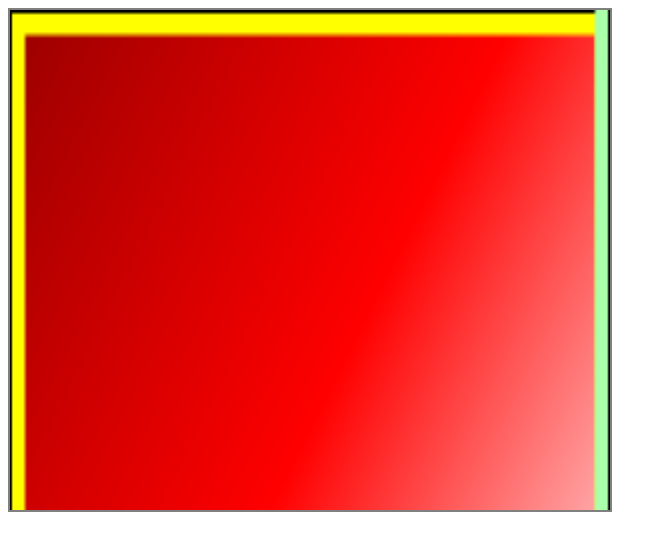
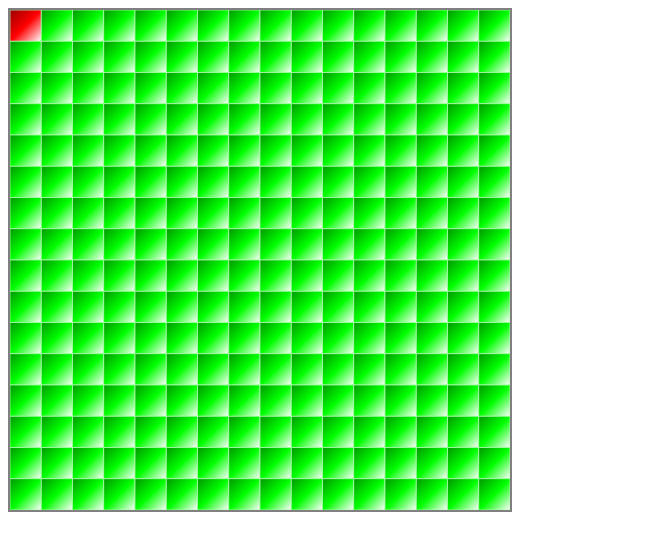
Before and after one commit to isvichkar/snake, a plain HTML site: page View/Test/GridDrawTest.html in a window 1280 px wide. Shown: the whole page, without its empty margins (0-667 px from the left). Drawn offline with Linux system fonts and the light colour scheme.

Commit message:
Drawing improvement

```diff
--- a/View/Render/GridDraw.js
+++ b/View/Render/GridDraw.js
@@ -5,19 +5,19 @@
     skinProvider = window.snakeNS.skinProvider,
     SquareType = window.snakeNS.squareType;
 
-  window.snakeNS.MainGrid.prototype.drawSnake = function (ctx, snake) {
+  window.snakeNS.MainGrid.prototype.drawSnake = function (ctx, snake, width, height) {
     var xIndex, yIndex,
-      dx = ctx.canvas.scrollWidth / this.xCount,
-      dy = ctx.canvas.scrollHeight / this.yCount,
+      dx = width / this.xCount,
+      dy = height / this.yCount,
       squareType;
 
     ctx.save();
 
     for (xIndex = 0; xIndex < this.xCount; xIndex++) {
-      ctx.save();
       if (xIndex > 0) {
         ctx.translate(dx, 0);
       }
+      ctx.save();
       for (yIndex = 0; yIndex < this.yCount; yIndex++) {
         if (yIndex > 0) {
           ctx.translate(0, dy);
--- a/View/Skin/Skin.js
+++ b/View/Skin/Skin.js
@@ -3,8 +3,8 @@
 
   window.snakeNS.skinProvider = {
     drawSnakeHeadSquare: function (ctx, width, height) {
-      var borderWidth = 15,
-        borderColor = '#ffff00',
+      var borderWidth = Math.max(width/40, height/40),
+        borderColor = '#aaffaa',
         outerBorderWidth = 2,
         outerBorderColor = 'black';
 
@@ -20,15 +20,15 @@
       ctx.lineWidth = borderWidth;
       ctx.strokeRect(0, 0, width, height);
 
-      ctx.strokeStyle = outerBorderColor;
+      /*ctx.strokeStyle = outerBorderColor;
       ctx.lineWidth = outerBorderWidth;
-      ctx.strokeRect(0, 0, width, height);
+      ctx.strokeRect(0, 0, width, height);*/
     },
     drawSnakeBodySquare: function (ctx) {
 
     },
     drawGridSquare: function (ctx, width, height) {
-      var borderWidth = 15,
+      var borderWidth = Math.max(width/40, height/40),
         borderColor = '#aaffaa',
         outerBorderWidth = 2,
         outerBorderColor = 'black';
@@ -45,9 +45,9 @@
       ctx.lineWidth = borderWidth;
       ctx.strokeRect(0, 0, width, height);
 
-      ctx.strokeStyle = outerBorderColor;
+      /*ctx.strokeStyle = outerBorderColor;
       ctx.lineWidth = outerBorderWidth;
-      ctx.strokeRect(0, 0, width, height);
+      ctx.strokeRect(0, 0, width, height);*/
     }
   };
 
--- a/View/Test/GridDrawTest.html
+++ b/View/Test/GridDrawTest.html
@@ -8,21 +8,23 @@
   <script type="text/javascript" src="../../Model/MainGrid.js"></script>
   <script type="text/javascript" src="../../Model/Snake.js"></script>
 
+  <script type="text/javascript" src="../Render/DrawingUtils.js"></script>
   <script type="text/javascript" src="../Skin/Skin.js"></script>
   <script type="text/javascript" src="../Render/SquareType.js"></script>
   <script type="text/javascript" src="../Render/GridDraw.js"></script>
 
   <script type="text/javascript">
     window.onload = function () {
-      var grid = new snakeNS.MainGrid(2, 2);
+      var grid = new snakeNS.MainGrid(16, 16);
       var snake = new snakeNS.Snake();
 
       var workingCanvas = document.getElementById('workingCanvas');
-      grid.drawSnake(workingCanvas.getContext('2d'), snake);
+      snakeNS.drawingUtils.setCanvasSizeFromStyles(workingCanvas);
+      grid.drawSnake(workingCanvas.getContext('2d'), snake, workingCanvas.width, workingCanvas.height);
     };
   </script>
 </head>
 <body>
-  <canvas id="workingCanvas" style="width: 600px; height: 500px; border-width: 2px; border-color: gray; border-style: solid; margin-left: auto; margin-right: auto; text-align: center;"></canvas>
+  <canvas id="workingCanvas" style="width: 500px; height: 500px; border-width: 2px; border-color: gray; border-style: solid; margin-left: auto; margin-right: auto; text-align: center;"></canvas>
 </body>
 </html>
```
